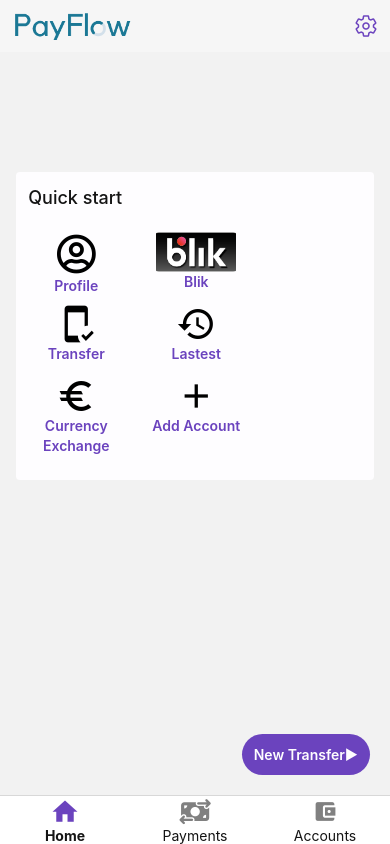
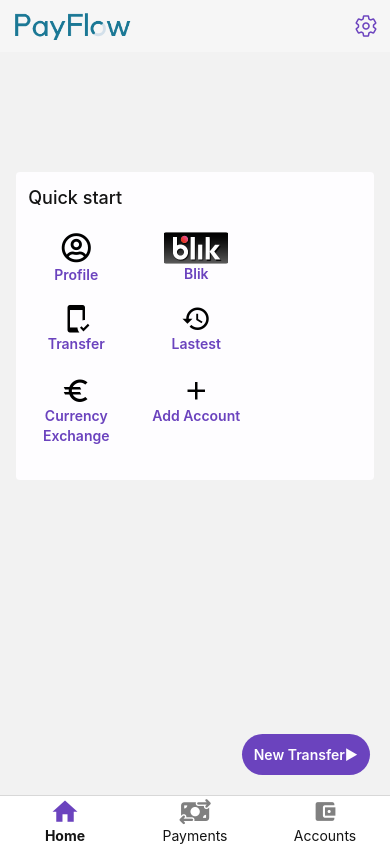
Before and after one commit to Narothe/payflow-mobile, a React Native app in the folder PayFlow/: screen /MainScreen in a window 390 px wide. Built offline with nearby package versions, Linux system fonts and the light colour scheme.

Commit message:
feat: services page

```diff
--- a/PayFlow/components/navigation/MainScreen.tsx
+++ b/PayFlow/components/navigation/MainScreen.tsx
@@ -1,6 +1,6 @@
 /* eslint-disable */
 import { createBottomTabNavigator } from '@react-navigation/bottom-tabs';
-import Payments from "./screens/ Payments.tsx";
+import Payments from "./screens/Services/ Payments.tsx";
 import Home from "./screens/Home/Home.tsx";
 import Accounts from "./screens/Accounts.tsx";
 import MaterialIcons from 'react-native-vector-icons/MaterialIcons';
--- a/PayFlow/components/navigation/screens/ Payments.tsx
+++ /dev/null
@@ -1,13 +0,0 @@
-/* eslint-disable */
-import React from "react";
-import { View, Text } from 'react-native';
-
-export default function(): React.JSX.Element {
-  return (
-    <View className="flex-1 items-center justify-center ">
-      <Text className="text-2xl font-bold">
-        Payments Screen
-      </Text>
-    </View>
-  );
-}
--- a/PayFlow/components/navigation/screens/Home/Home.tsx
+++ b/PayFlow/components/navigation/screens/Home/Home.tsx
@@ -11,7 +11,7 @@ export default function(): React.JSX.Element {
       <ScrollAccount />
       <QuickSwitch />
       <TouchableOpacity
-        className={'bg-quaternary p-3 rounded-full absolute bottom-5 right-5'}
+        className={'bg-quaternary p-3 rounded-full absolute bottom-5 right-5 z-10'}
       >
         <Text className={'text-primary font-semibold capitalize'}>new transfer▶</Text>
       </TouchableOpacity>
--- a/PayFlow/components/navigation/screens/Home/QuickSwitch.tsx
+++ b/PayFlow/components/navigation/screens/Home/QuickSwitch.tsx
@@ -3,9 +3,6 @@ import { Image, Text } from "react-native";
 import { View } from "react-native";
 import ServiceSelect from "../../../common/ServiceSelect.tsx";
 import blik from '../../../../assets/icons/blik.png'
-import { useNavigation } from "@react-navigation/native";
-import { NativeStackNavigationProp } from "@react-navigation/native-stack";
-import { StackNavigator } from "../../../../types/types.ts";
 import Ionicons from "react-native-vector-icons/FontAwesome5";
 import Material from "react-native-vector-icons/MaterialCommunityIcons";
 import React from "react";
@@ -17,12 +14,12 @@ const QuickSwitch = () => {
     <View className={'bg-primary w-11/12 mx-5 h-auto rounded pb-10'}>
       <Text className={'text-lg font-medium text-quinary m-3 '}>Quick start</Text>
       <View className={' flex-row items-center flex-wrap '}>
-        <ServiceSelect title={"profile"} logo={<Ionicons name={'user-circle'} size={40} color={"#000"} />} nav={"Settings"}/>
-        <ServiceSelect title={"blik"} logo={<Image source={blik}  className={'w-20 h-10'} />} nav={"Settings"}/>
-        <ServiceSelect title={"transfer"} logo={<Material name={'cellphone-check'} size={40} color={"#000"} />} nav={"Settings"}/>
-        <ServiceSelect title={"lastest"} logo={<Material name={'history'} size={40} color={"#000"} />} nav={"Settings"}/>
-        <ServiceSelect title={"currency exchange"} logo={<Material name={'currency-eur'} size={40} color={"#000"} />} nav={"Settings"}/>
-        <ServiceSelect title={"add account"} logo={<Material name={'plus'} size={40} color={"#000"} />} nav={"Settings"}/>
+        <ServiceSelect title={"profile"} logo={<Ionicons name={'user-circle'} size={30} color={"#000"} />} nav={"Settings"}/>
+        <ServiceSelect title={"blik"} logo={<Image source={blik}  className={'w-16 h-8'} />} nav={"Settings"}/>
+        <ServiceSelect title={"transfer"} logo={<Material name={'cellphone-check'} size={30} color={"#000"} />} nav={"Settings"}/>
+        <ServiceSelect title={"lastest"} logo={<Material name={'history'} size={30} color={"#000"} />} nav={"Settings"}/>
+        <ServiceSelect title={"currency exchange"} logo={<Material name={'currency-eur'} size={30} color={"#000"} />} nav={"Settings"}/>
+        <ServiceSelect title={"add account"} logo={<Material name={'plus'} size={30} color={"#000"} />} nav={"Settings"}/>
       </View>
     </View>
   )
--- /dev/null
+++ b/PayFlow/components/navigation/screens/Services/ Payments.tsx
@@ -0,0 +1,30 @@
+/* eslint-disable */
+import React from "react";
+import { View, Text, Image } from "react-native";
+import ServiceItem from "./ServiceItem.tsx";
+import Material from "react-native-vector-icons/MaterialCommunityIcons";
+import MaterialIcons from "react-native-vector-icons/MaterialIcons";
+import Entypo from "react-native-vector-icons/Entypo";
+import FontAwesome from "react-native-vector-icons/FontAwesome";
+import blik from "../../../../assets/icons/BLIK_logo.png"
+export default function(): React.JSX.Element {
+  return (
+    <View className="flex-1 ">
+      <Text className={'text-tertiary ml-3 my-2 font-medium'}>Transfers</Text>
+      <View className={' justify-around flex-row flex-wrap h-auto w-full bg-primary border-[2px] border-gray-200 py-2'}>
+        <ServiceItem title={"normal"} logo={<Material name={'transfer'} size={30} color={"#fff"} />} nav={"Settings"} />
+        <ServiceItem title={"by phone"} logo={<Material name={'cellphone-check'} size={30} color={"#fff"} />} nav={"Settings"} />
+        <ServiceItem title={"history"} logo={<Material name={'history'} size={30} color={"#fff"} />} nav={"Settings"} />
+      </View>
+      <Text className={'text-tertiary ml-3 my-2 font-medium'}>Others</Text>
+      <View className={' justify-around flex-row flex-wrap w-full bg-primary border-[2px] border-gray-200 py-2'}>
+        <ServiceItem title={"blik"} logo={<Image source={blik}  className={'w-12 h-12'} />} nav={"Settings"} hasBg={false} />
+        <ServiceItem title={"credits"} logo={<Material name={'credit-card-edit-outline'} size={30} color={"#fff"} />} nav={"Settings"} />
+        <ServiceItem title={"cantor"} logo={<MaterialIcons name={'currency-exchange'} size={30} color={"#fff"} />} nav={"Settings"} />
+        <ServiceItem title={"graphs"} logo={<Entypo name={'bar-graph'} size={30} color={"#fff"} />} nav={"Settings"} />
+        <ServiceItem title={"cards"} logo={<FontAwesome name={'credit-card'} size={30} color={"#fff"} />} nav={"Settings"} />
+        <ServiceItem title={"upgrade account"} logo={<MaterialIcons name={'upgrade'} size={30} color={"#fff"} />} nav={"Settings"} />
+      </View>
+    </View>
+  );
+}
--- /dev/null
+++ b/PayFlow/components/navigation/screens/Services/ServiceItem.tsx
@@ -0,0 +1,29 @@
+/* eslint-disable */
+import { Text, TouchableOpacity, View } from "react-native";
+import React from "react";
+import { useNavigation } from "@react-navigation/native";
+import { NativeStackNavigationProp } from "@react-navigation/native-stack";
+import { StackNavigator } from "../../../../types/types.ts";
+
+type Props = {
+  title: string,
+  logo: Element,
+  nav: string,
+  hasBg?: boolean
+}
+
+const ServiceItem:React.FC<Props> = ({ title, nav, logo, hasBg= true}) => {
+  const navigation =
+    useNavigation<NativeStackNavigationProp<StackNavigator>>()
+
+  return(
+    <TouchableOpacity
+      className={'h-auto w-24 m-3 items-center'}
+      onPress={() => navigation.navigate(nav)}
+    >
+      <View className={`rounded-full mb-1 ${hasBg && 'bg-quaternary p-2'}`}>{logo}</View>
+      <Text className={'font-semibold text-quinary text-sm text-center capitalize'}>{title}</Text>
+    </TouchableOpacity>
+  )
+}
+export default ServiceItem
```
Also changed, not shown: PayFlow/assets/icons/BLIK_logo.png (added), PayFlow/assets/icons/blik_mini.png (added).
